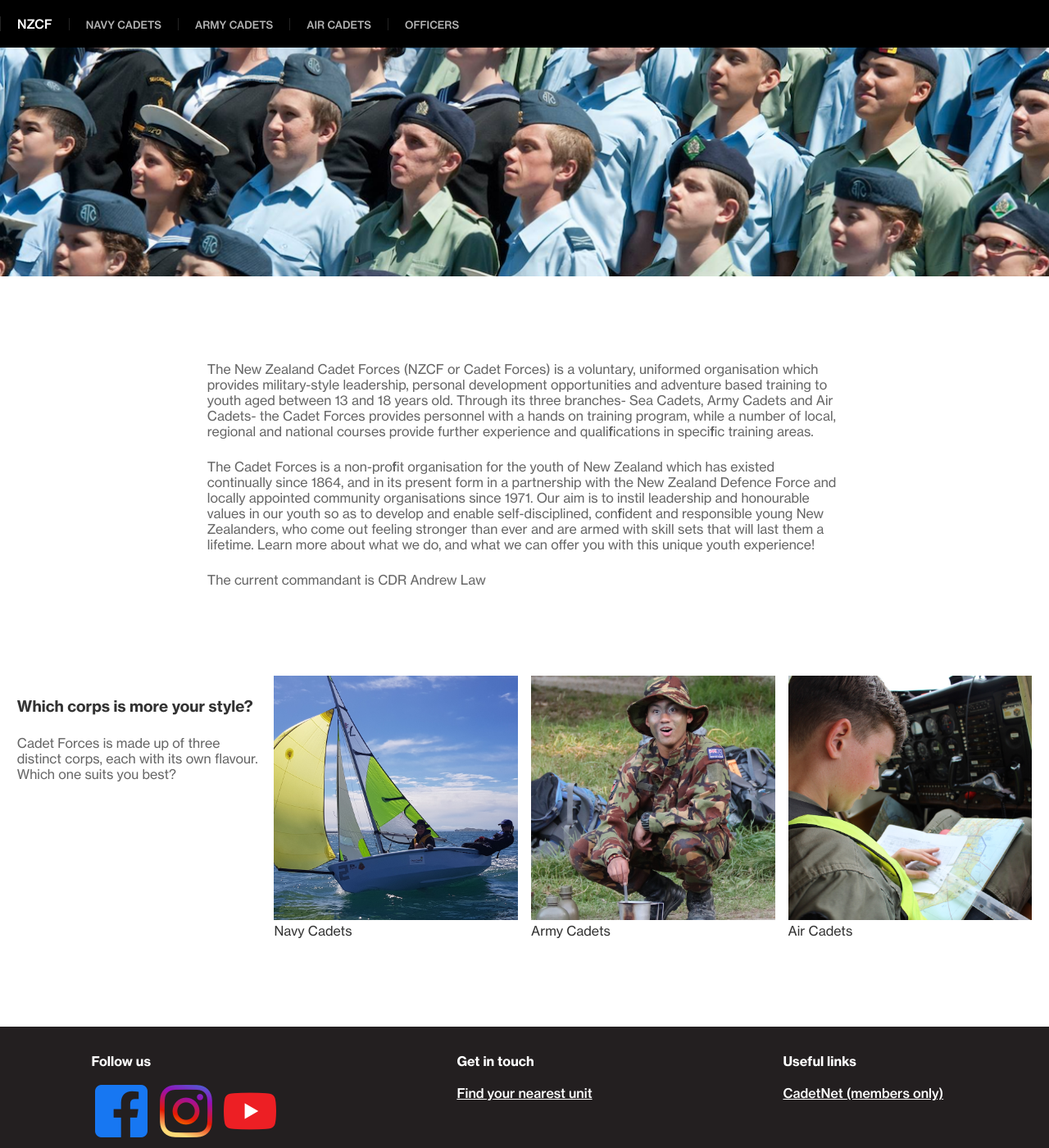
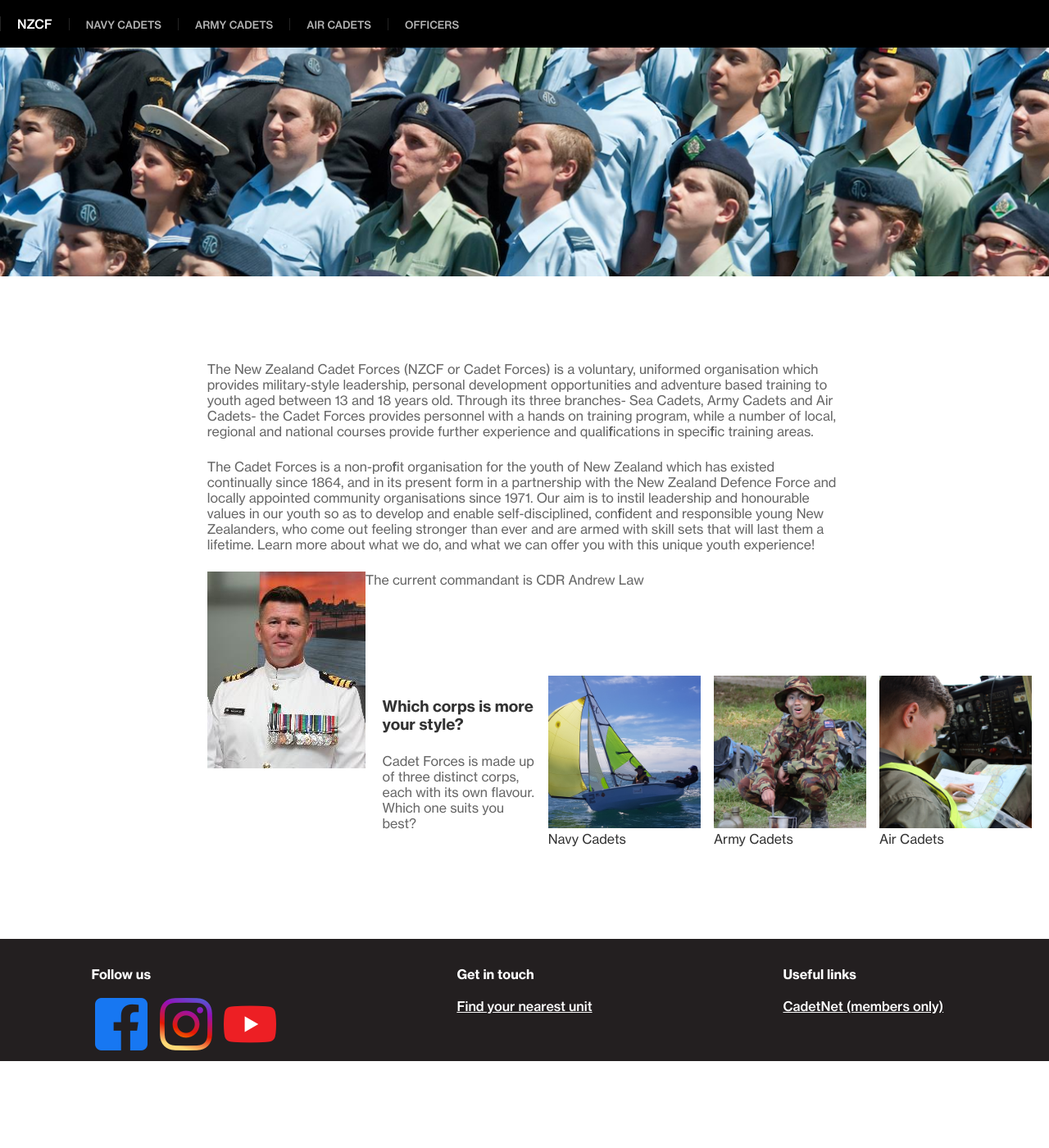
Before and after one commit to New-Zealand-Cadet-Forces/op-refresh, a Jekyll site: the page built from index.md, in a window 1280 px wide and 1400 px high, scrolled down 220 px. Shown: the whole window at 82% size. Built offline with Jekyll 4.4.1, drawn with Linux system fonts in a browser that asks for light colours; a script that is not in the unit is left out; after the commit the page ends 1514 px from its top, so only the background shows below that.

Commit message:
Add COMDT image

```diff
--- a/_includes/commandant-block.html
+++ b/_includes/commandant-block.html
@@ -1,2 +1,2 @@
-
+<img src="/img/CDRALaw.jpg" alt="CDR A Law, RNZN" class="float-left">
 <p>The current commandant is {{ site.commandant }}</p>
--- a/_sass/_resets.scss
+++ b/_sass/_resets.scss
@@ -16,3 +16,7 @@ img {
     top: -9999px;
     left: -9999px;
 }
+
+.float-left {
+    float: left;
+}
```
Also changed, not shown: img/CDRALaw.jpg (added).
